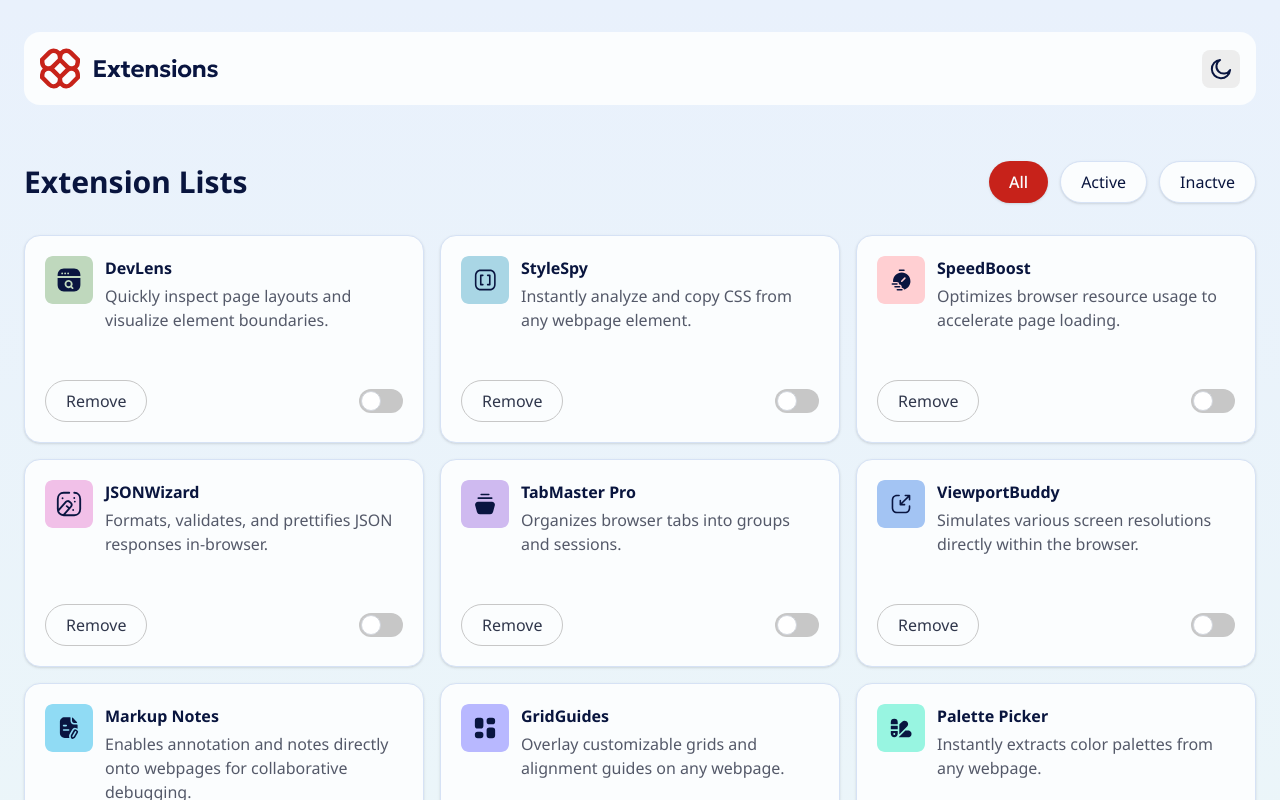
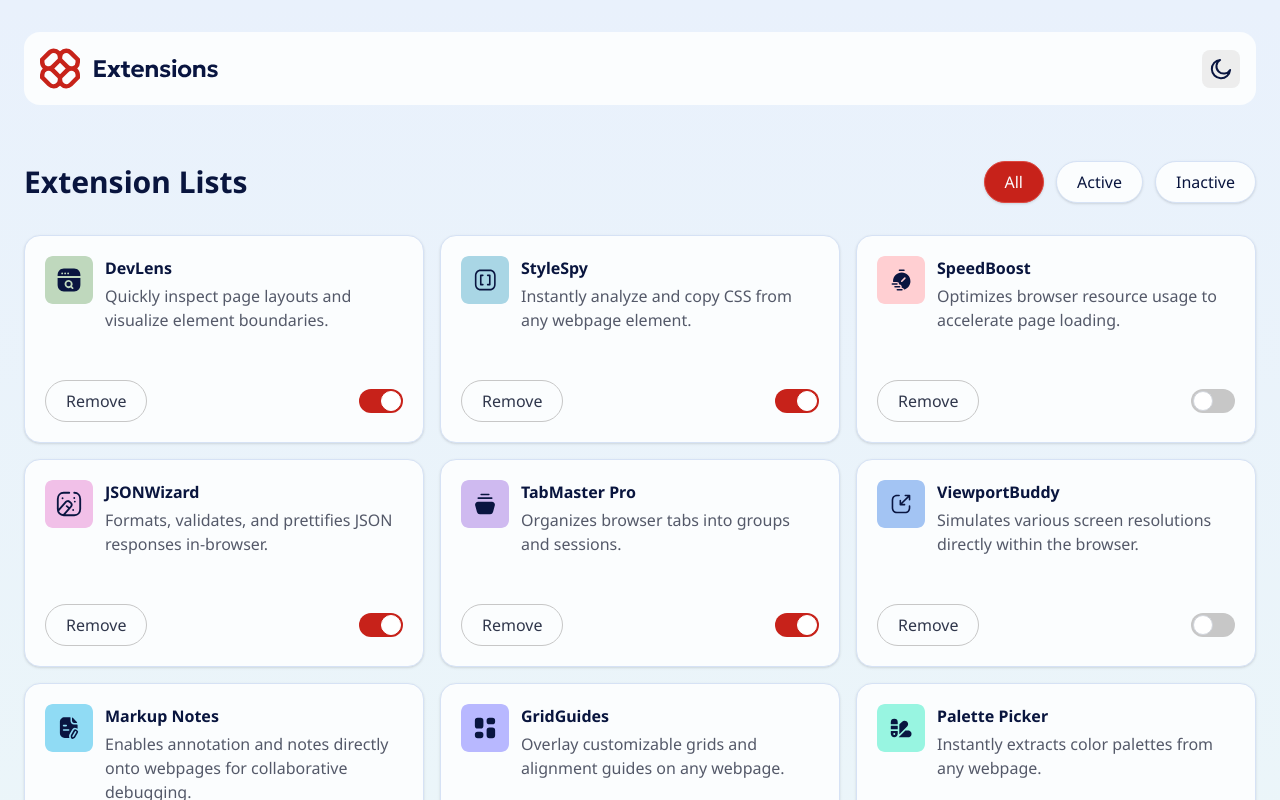
Before and after one commit to rasel-fswd/fm-poject-01, a Next.js app: page / in a window 1280 px wide. Shown: the top 800 px of the page. Built offline with nearby package versions, Linux system fonts and the light colour scheme.

Commit message:
Add dark mode and different states

```diff
--- a/app/layout.js
+++ b/app/layout.js
@@ -26,7 +26,7 @@ export default function RootLayout({ children }) {
           enableSystem
           disableTransitionOnChange
         >
-          <header className=" max-w-7xl mx-auto mt-8 mb-14">
+          <header className=" max-w-7xl mx-auto pt-8 mb-14">
             <NavBar />
           </header>
           <main className=" max-w-7xl mx-auto mb-8">{children}</main>
--- a/app/page.js
+++ b/app/page.js
@@ -1,11 +1,13 @@
 import ExtensionFiltler from '../components/ExtensionFiltler';
 import ExtensionList from '../components/ExtensionList';
 
-export default function Home() {
+export default async function Home({ searchParams }) {
+  const filterParams = await searchParams;
+  const filter = filterParams.list ?? 'all';
   return (
     <>
-      <ExtensionFiltler />
-      <ExtensionList />
+      <ExtensionFiltler activeFilter={filter} />
+      <ExtensionList filter={filter} />
     </>
   );
 }
--- a/components/ExtensionAction.js
+++ b/components/ExtensionAction.js
@@ -1,11 +1,25 @@
-function ExtensionAction() {
+'use client';
+
+import { act, useState } from 'react';
+
+function ExtensionAction({ isActive }) {
+  const [active, setActive] = useState(false);
+  function handleActive(e) {
+    setActive(prev => !prev);
+  }
   return (
     <div className="flex justify-between mt-4">
       <button className="px-5 py-2 border border-neutral-300 dark:border-neutral-600 dark:text-neutral-200 hover:text-neutral-50 dark:hover:text-neutral-900 hover:border-acent-700 dark:hover:border-acent-400 dark:hover:bg-acent-400 hover:bg-acent-700 transition-colors rounded-full cursor-pointer outline-none focus:bg-neutral-100 focus:border-neutral-100 focus:ring-2 focus:ring-offset-3 focus:ring-acent-700">
         Remove
       </button>
       <label className="inline-flex items-center cursor-pointer">
-        <input type="checkbox" value="" className="sr-only peer" />
+        <input
+          type="checkbox"
+          value={active}
+          checked={active || isActive}
+          className="sr-only peer"
+          onChange={handleActive}
+        />
         <div className="relative w-11 h-6 bg-neutral-300 dark:bg-neutral-600 rounded-full peer-focus:outline-none peer peer-checked:after:translate-x-full rtl:peer-checked:after:-translate-x-full peer-checked:after:border-white after:content-[''] after:absolute after:top-[2px] after:start-[2px] after:bg-white after:border-gray-300 after:border after:rounded-full after:h-5 after:w-5 after:transition-all peer-checked:bg-acent-700 dark:peer-checked:bg-acent-400"></div>
       </label>
     </div>
--- a/components/ExtensionFiltler.js
+++ b/components/ExtensionFiltler.js
@@ -1,22 +1,61 @@
-function ExtensionFiltler() {
+'use client';
+
+import { useSearchParams, useRouter } from 'next/navigation';
+
+function ExtensionFiltler({ activeFilter }) {
+  const searchParams = useSearchParams();
+  const router = useRouter();
+
+  function handleFilter(filter) {
+    const params = new URLSearchParams(searchParams);
+    params.set('list', filter);
+    router.replace(`?${params.toString()}`, { scroll: false });
+  }
   return (
     <div className="flex flex-col items-center gap-6 md:flex-row justify-between">
       <h2 className=" text-3xl font-semibold text-neutral-900 dark:text-neutral-50">
         Extension Lists
       </h2>
       <div className=" flex gap-3 text-neutral-900 dark:text-neutral-100">
-        <button className="shadow bg-acent-700 dark:bg-acent-400 hover:bg-acent-500 transition-colors text-neutral-50 dark:text-neutral-800 font-medium py-2 px-5 rounded-4xl cursor-pointer">
+        <Button
+          filter="all"
+          activeFilter={activeFilter}
+          handleFilter={handleFilter}
+        >
           All
-        </button>
-        <button className="shadow bg-neutral-50 dark:bg-neutral-700 dark:hover:bg-neutral-600 dark:hover:text-neutral-200 hover:bg-neutral-100 hover:text-neutral-600 border border-neutral-200 dark:border-neutral-600 hover:border-neutral-100 dark:hover:border-neutral-600 py-2 px-5 rounded-4xl cursor-pointer transition-colors">
+        </Button>
+        <Button
+          filter="active"
+          activeFilter={activeFilter}
+          handleFilter={handleFilter}
+        >
           Active
-        </button>
-        <button className="shadow bg-neutral-50 dark:bg-neutral-700 dark:hover:bg-neutral-600 dark:hover:text-neutral-200 hover:bg-neutral-100 hover:text-neutral-600 border border-neutral-200 dark:border-neutral-600 hover:border-neutral-100 dark:hover:border-neutral-600 py-2 px-5 rounded-4xl cursor-pointer transition-colors">
-          Inactve
-        </button>
+        </Button>
+        <Button
+          filter="inactive"
+          activeFilter={activeFilter}
+          handleFilter={handleFilter}
+        >
+          Inactive
+        </Button>
       </div>
     </div>
   );
 }
 
 export default ExtensionFiltler;
+
+function Button({ children, filter, handleFilter, activeFilter }) {
+  return (
+    <button
+      onClick={() => handleFilter(filter)}
+      className={`${
+        filter === activeFilter
+          ? 'bg-acent-700 dark:bg-acent-400 dark:hover:bg-acent-500 border-acent-500 hover:bg-acent-500 text-neutral-50'
+          : 'bg-neutral-50 hover:bg-neutral-100 hover:text-neutral-600 dark:bg-neutral-700 dark:hover:bg-neutral-600 dark:hover:text-neutral-200 border-neutral-200 dark:border-neutral-600 hover:border-neutral-100 dark:hover:border-neutral-600'
+      } py-2 px-5 rounded-4xl cursor-pointer transition-colors border shadow`}
+    >
+      {children}
+    </button>
+  );
+}
--- a/components/ExtensionList.js
+++ b/components/ExtensionList.js
@@ -94,23 +94,32 @@ const data = [
   },
 ];
 
-function ExtensionList() {
+let displayData;
+
+function ExtensionList({ filter }) {
+  if (filter === 'all') displayData = data;
+  if (filter === 'active') displayData = data.filter(ext => ext.isActive);
+  if (filter === 'inactive') displayData = data.filter(ext => !ext.isActive);
+
   return (
     <ul className=" text-neutral-700 grid sm:grid-cols-1 md:grid-cols-2 lg:grid-cols-3 gap-4 font-normal mt-8">
-      {data.map(ext => (
+      {displayData?.map(ext => (
         <li
           key={ext.name}
           className=" flex flex-col justify-between p-5 bg-neutral-50 dark:bg-neutral-800 rounded-2xl border border-neutral-200 dark:border-neutral-600 shadow"
         >
-          {/* <Image src={ext.logo} alt={ext.name} width={24} height={24} /> */}
           <div className=" flex items-start gap-3 mb-8">
             <Image src={ext.logo} height={48} width={48} alt={ext.name} />
             <div>
-              <h2 className=" font-bold text-neutral-900 dark:text-neutral-100">{ext.name}</h2>
-              <p className="text-neutral-600 dark:text-neutral-300 mt-1">{ext.description}</p>
+              <h2 className=" font-bold text-neutral-900 dark:text-neutral-100">
+                {ext.name}
+              </h2>
+              <p className="text-neutral-600 dark:text-neutral-300 mt-1">
+                {ext.description}
+              </p>
             </div>
           </div>
-          <ExtensionAction />
+          <ExtensionAction isActive={ext.isActive} />
         </li>
       ))}
     </ul>
--- a/components/NavBar.js
+++ b/components/NavBar.js
@@ -7,6 +7,7 @@ import sunIcon from '../public/icon-sun.svg';
 import moonIcon from '../public/icon-moon.svg';
 import { useTheme } from 'next-themes';
 import { useEffect, useState } from 'react';
+import Link from 'next/link';
 
 function NavBar() {
   const [mounted, setMounted] = useState(false);
@@ -43,7 +44,7 @@ function NavBar() {
 
   return (
     <nav className="bg-neutral-50 dark:bg-neutral-800 flex justify-between items-center p-4 rounded-2xl">
-      <a href="#">
+      <Link href="/">
         {resolvedTheme === 'dark' ? (
           <Image src={logoLight} alt="Brand Logo" />
         ) : resolvedTheme === 'light' ? (
@@ -51,7 +52,7 @@ function NavBar() {
         ) : (
           ''
         )}
-      </a>
+      </Link>
       <Button />
     </nav>
   );
--- a/components/theme-provider.js
+++ b/components/theme-provider.js
@@ -1,6 +1,6 @@
 'use client';
 
-import * as React from 'react';
+// import * as React from 'react';
 import { ThemeProvider as NextThemesProvider } from 'next-themes';
 
 export function ThemeProvider({ children, ...props }) {
```
